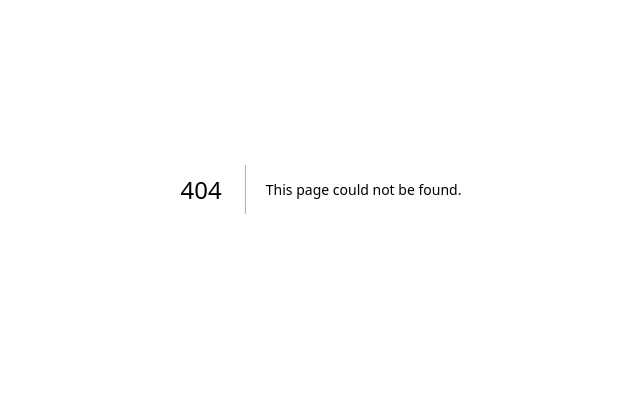
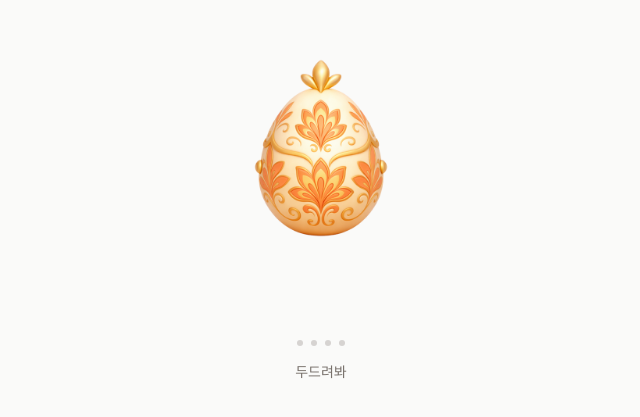
Before and after one commit to JeongWon-CHO/GwanKKU, a Next.js app: page /hatch in a window 1280 px wide. Before the commit this address had no page. Shown: the part 211-628 px from the top of the page, without its empty margins (319-959 px from the left). Built offline with nearby package versions, Linux system fonts and the light colour scheme.

Commit message:
feat: 알 부화 페이지 추가

```diff
--- /dev/null
+++ b/src/app/hatch/page.tsx
@@ -0,0 +1,5 @@
+import { HatchView } from '@/components/hatch/HatchView'
+
+export default function HatchPage() {
+  return <HatchView />
+}
--- /dev/null
+++ b/src/components/hatch/HatchView.tsx
@@ -0,0 +1,219 @@
+'use client'
+
+import { useRouter } from 'next/navigation'
+import { useState } from 'react'
+import Image from 'next/image'
+import { cn } from '@/lib/utils'
+
+// ── 이미지 교체 포인트 ────────────────────────────────────────────
+// 나중에 단계별 이미지가 생기면 아래 경로만 바꾸면 됨
+// 이미지가 없는 단계는 이전 단계 이미지를 유지하고, SVG 크랙 오버레이로 표현
+const EGG_IMAGES: Record<number, string> = {
+  0: '/images/egg/egg-stage-1.png', // 기본 알
+  1: '/images/egg/egg-stage-1.png', // 1클릭 후 → 추후 '/images/egg/egg-stage-2.png'
+  2: '/images/egg/egg-stage-1.png', // 2클릭 후 → 추후 '/images/egg/egg-stage-3.png'
+  3: '/images/egg/egg-stage-1.png', // 3클릭 후 → 추후 '/images/egg/egg-stage-4.png'
+}
+
+const STAGE_HINTS: Record<number, string> = {
+  0: '두드려봐',
+  1: '조금 더...',
+  2: '금이 가고 있어...',
+  3: '거의 다 왔어...',
+}
+
+// 클릭 횟수에 따른 shake 강도
+const SHAKE_CLASS: Record<number, string> = {
+  1: 'animate-hatch-shake-sm',
+  2: 'animate-hatch-shake-md',
+  3: 'animate-hatch-shake-lg',
+}
+
+const TOTAL_CLICKS = 4
+
+export function HatchView() {
+  const router = useRouter()
+  const [clicks, setClicks] = useState(0)
+  const [shakeKey, setShakeKey] = useState(0)   // key 교체로 애니메이션 재트리거
+  const [activeShake, setActiveShake] = useState<number | null>(null)
+  const [isCompleting, setIsCompleting] = useState(false)
+
+  function handleTap() {
+    if (activeShake !== null || isCompleting) return
+
+    const next = clicks + 1
+
+    if (next >= TOTAL_CLICKS) {
+      setIsCompleting(true)
+      setTimeout(() => router.push('/result'), 900)
+      return
+    }
+
+    setClicks(next)
+    setActiveShake(next)
+    setShakeKey((k) => k + 1)
+    // shake 지속 시간보다 약간 짧게 해제 (다음 클릭 허용)
+    setTimeout(() => setActiveShake(null), 450)
+  }
+
+  const imageSrc = EGG_IMAGES[Math.min(clicks, 3) as keyof typeof EGG_IMAGES]
+
+  const eggAnimClass = isCompleting
+    ? 'animate-hatch-burst'
+    : activeShake !== null
+      ? (SHAKE_CLASS[activeShake] ?? '')
+      : ''
+
+  return (
+    <>
+      {/* 커스텀 keyframe — 나중에 globals.css로 이동 가능 */}
+      <style>{`
+        @keyframes hatch-shake-sm {
+          0%, 100% { transform: translate(0, 0) rotate(0deg); }
+          20%       { transform: translate(-4px, -1px) rotate(-1.5deg); }
+          40%       { transform: translate(4px, 1px) rotate(1.5deg); }
+          60%       { transform: translate(-3px, 0) rotate(-1deg); }
+          80%       { transform: translate(3px, 0) rotate(0.5deg); }
+        }
+        @keyframes hatch-shake-md {
+          0%, 100% { transform: translate(0, 0) rotate(0deg); }
+          15%       { transform: translate(-6px, -2px) rotate(-2.5deg); }
+          30%       { transform: translate(6px, 2px) rotate(2.5deg); }
+          45%       { transform: translate(-5px, -1px) rotate(-1.5deg); }
+          60%       { transform: translate(5px, 1px) rotate(1.5deg); }
+          75%       { transform: translate(-3px, 0) rotate(-0.5deg); }
+          90%       { transform: translate(3px, 0) rotate(0.5deg); }
+        }
+        @keyframes hatch-shake-lg {
+          0%, 100% { transform: translate(0, 0) rotate(0deg) scale(1); }
+          10%       { transform: translate(-8px, -2px) rotate(-3deg) scale(1.02); }
+          22%       { transform: translate(8px, 2px) rotate(3deg) scale(1.02); }
+          33%       { transform: translate(-7px, -1px) rotate(-2deg) scale(1.01); }
+          44%       { transform: translate(7px, 1px) rotate(2deg) scale(1.01); }
+          55%       { transform: translate(-5px, 0) rotate(-1deg); }
+          66%       { transform: translate(5px, 0) rotate(1deg); }
+          77%       { transform: translate(-2px, 0); }
+          88%       { transform: translate(2px, 0); }
+        }
+        @keyframes hatch-burst {
+          0%   { transform: scale(1);    opacity: 1; }
+          30%  { transform: scale(1.12); opacity: 1; }
+          65%  { transform: scale(1.3);  opacity: 0.5; }
+          100% { transform: scale(1.5);  opacity: 0; }
+        }
+        @keyframes hatch-glow-pulse {
+          0%, 100% { opacity: 0.25; }
+          50%       { opacity: 0.6; }
+        }
+        .animate-hatch-shake-sm  { animation: hatch-shake-sm  0.4s  ease-in-out; }
+        .animate-hatch-shake-md  { animation: hatch-shake-md  0.42s ease-in-out; }
+        .animate-hatch-shake-lg  { animation: hatch-shake-lg  0.48s ease-in-out; }
+        .animate-hatch-burst     { animation: hatch-burst     0.9s  ease-out forwards; }
+        .animate-hatch-glow      { animation: hatch-glow-pulse 1.6s ease-in-out infinite; }
+      `}</style>
+
+      <main className="flex min-h-screen flex-col items-center justify-center px-6">
+        {/* 알 클릭 영역 */}
+        <button
+          onClick={handleTap}
+          disabled={isCompleting}
+          aria-label="알 두드리기"
+          className="relative flex items-center justify-center p-8 focus:outline-none"
+        >
+          {/* 글로우 — clicks 3단계 이상 또는 완성 중 */}
+          {(clicks >= 3 || isCompleting) && (
+            <div
+              aria-hidden
+              className="animate-hatch-glow pointer-events-none absolute inset-0 rounded-full blur-3xl"
+              style={{
+                background:
+                  'radial-gradient(circle, rgba(255,218,100,0.55) 0%, transparent 68%)',
+              }}
+            />
+          )}
+
+          {/* 알 이미지 + 크랙 오버레이 */}
+          <div
+            key={shakeKey}
+            className={cn('relative w-[200px] h-[240px]', eggAnimClass)}
+          >
+            <Image
+              src={imageSrc}
+              alt="수호 알"
+              fill
+              className="object-contain"
+              priority
+            />
+
+            {/* SVG 크랙 오버레이 ────────────────────────────────────
+                실제 금 간 이미지가 추가되면 이 블록을 제거하거나
+                이미지와 함께 유지해 레이어드 효과로 활용 가능
+            ─────────────────────────────────────────────────────── */}
+            {clicks >= 2 && !isCompleting && (
+              <svg
+                aria-hidden
+                className="pointer-events-none absolute inset-0 h-full w-full"
+                viewBox="0 0 200 240"
+                fill="none"
+                xmlns="http://www.w3.org/2000/svg"
+              >
+                {/* 금 1: 상단 중앙 → 왼쪽 하단 */}
+                <path
+                  d="M100 58 L87 93 L76 119"
+                  stroke="rgba(0,0,0,0.22)"
+                  strokeWidth="1.5"
+                  strokeLinecap="round"
+                />
+                {/* 금 1 가지 */}
+                <path
+                  d="M87 93 L96 108"
+                  stroke="rgba(0,0,0,0.18)"
+                  strokeWidth="1"
+                  strokeLinecap="round"
+                />
+
+                {/* 금 2: 오른쪽 — clicks 3단계부터 표시 */}
+                {clicks >= 3 && (
+                  <>
+                    <path
+                      d="M113 68 L124 97 L132 120"
+                      stroke="rgba(0,0,0,0.22)"
+                      strokeWidth="1.5"
+                      strokeLinecap="round"
+                    />
+                    <path
+                      d="M124 97 L116 112"
+                      stroke="rgba(0,0,0,0.18)"
+                      strokeWidth="1"
+                      strokeLinecap="round"
+                    />
+                  </>
+                )}
+              </svg>
+            )}
+          </div>
+        </button>
+
+        {/* 진행 도트 */}
+        <div className="mt-10 flex gap-2">
+          {Array.from({ length: TOTAL_CLICKS }, (_, i) => (
+            <div
+              key={i}
+              className={cn(
+                'h-1.5 w-1.5 rounded-full transition-colors duration-300',
+                i < clicks ? 'bg-foreground' : 'bg-subtle',
+              )}
+            />
+          ))}
+        </div>
+
+        {/* 단계 힌트 */}
+        {!isCompleting && (
+          <p className="mt-4 text-sm text-muted">
+            {STAGE_HINTS[clicks]}
+          </p>
+        )}
+      </main>
+    </>
+  )
+}
--- a/src/components/test/TestStepView.tsx
+++ b/src/components/test/TestStepView.tsx
@@ -29,7 +29,7 @@
     if (step < total) {
       router.push(`/test/${step + 1}`)
     } else {
-      router.push('/result')
+      router.push('/hatch')
     }
   }
 
```
